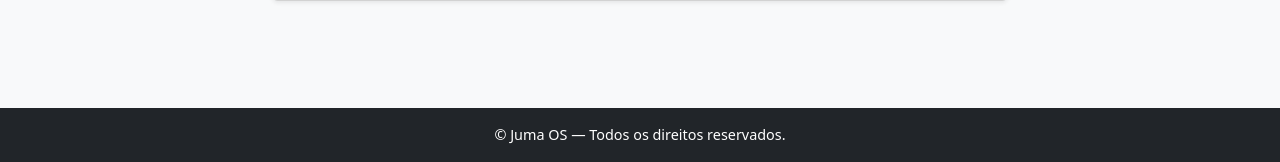
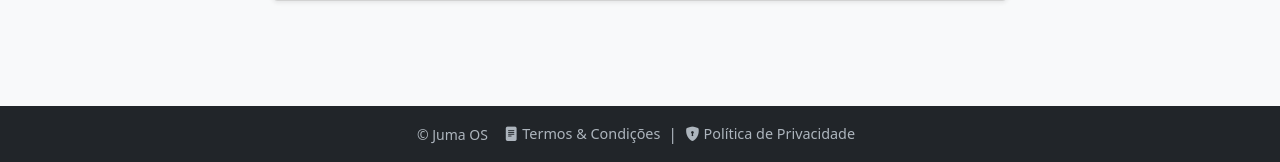
Before and after one commit to Victoryusz/ordem-servico, a Django app: page /solicitar-os/ in a window 1280 px wide. Shown: the part 638-800 px from the top of the page. Run offline with Django 5.2, Linux system fonts and the light colour scheme; the visitor is signed in with stand-in values (Sample User, id 1); data that the repository does not hold is empty.

Commit message:
style(base): aprimorar footer com links e ícones de Termos e Privacidade

```diff
--- a/app/app_order/templates/app_order/base.html
+++ b/app/app_order/templates/app_order/base.html
@@ -38,10 +38,43 @@
       footer {
         background-color: #212529;
         color: #fff;
-        text-align: center;
+        margin-top: auto;
+      }
+
+      footer .container {
+        display: flex;
+        flex-direction: column;
+        align-items: center;
+        gap: 0.5rem;
+        padding: 1rem 0;
+      }
+
+      @media (min-width: 768px) {
+        footer .container {
+          flex-direction: row;
+          justify-content: center;
+        }
+      }
+
+      footer .text-muted {
+        color: #adb5bd !important;
+      }
+
+      footer .nav-link {
+        color: #adb5bd;
         font-size: 0.9rem;
-        padding: 1rem 0;
-        margin-top: auto;
+        padding: 0 0.5rem;
+        display: flex;
+        align-items: center;
+        transition: color 0.2s;
+      }
+
+      footer .nav-link:hover {
+        color: #fff;
+      }
+
+      footer .separator {
+        color: #adb5bd;
       }
 
       .navbar-brand {
@@ -130,11 +163,34 @@
 
     <!-- Rodapé -->
     <footer>
-      &copy; {{ now|date:"Y" }} Juma OS — Todos os direitos reservados.
+      <div class="container">
+        <small class="text-muted">&copy; {{ now|date:"Y" }} Juma OS</small>
+        <nav class="nav">
+          <a
+            class="nav-link"
+            href="{% url 'termos' %}"
+            target="_blank"
+          >
+            <i class="bi bi-file-text-fill me-1"></i>
+            Termos &amp; Condições
+          </a>
+          <span class="separator">|</span>
+          <a
+            class="nav-link"
+            href="{% url 'privacy' %}"
+            target="_blank"
+          >
+            <i class="bi bi-shield-lock-fill me-1"></i>
+            Política de Privacidade
+          </a>
+        </nav>
+      </div>
     </footer>
 
     <!-- Bootstrap JS -->
-    <script src="https://cdn.jsdelivr.net/npm/bootstrap@5.3.0/dist/js/bootstrap.bundle.min.js"></script>
+    <script
+      src="https://cdn.jsdelivr.net/npm/bootstrap@5.3.0/dist/js/bootstrap.bundle.min.js"
+    ></script>
 
     {% block extra_scripts %}{% endblock %}
   </body>
```
